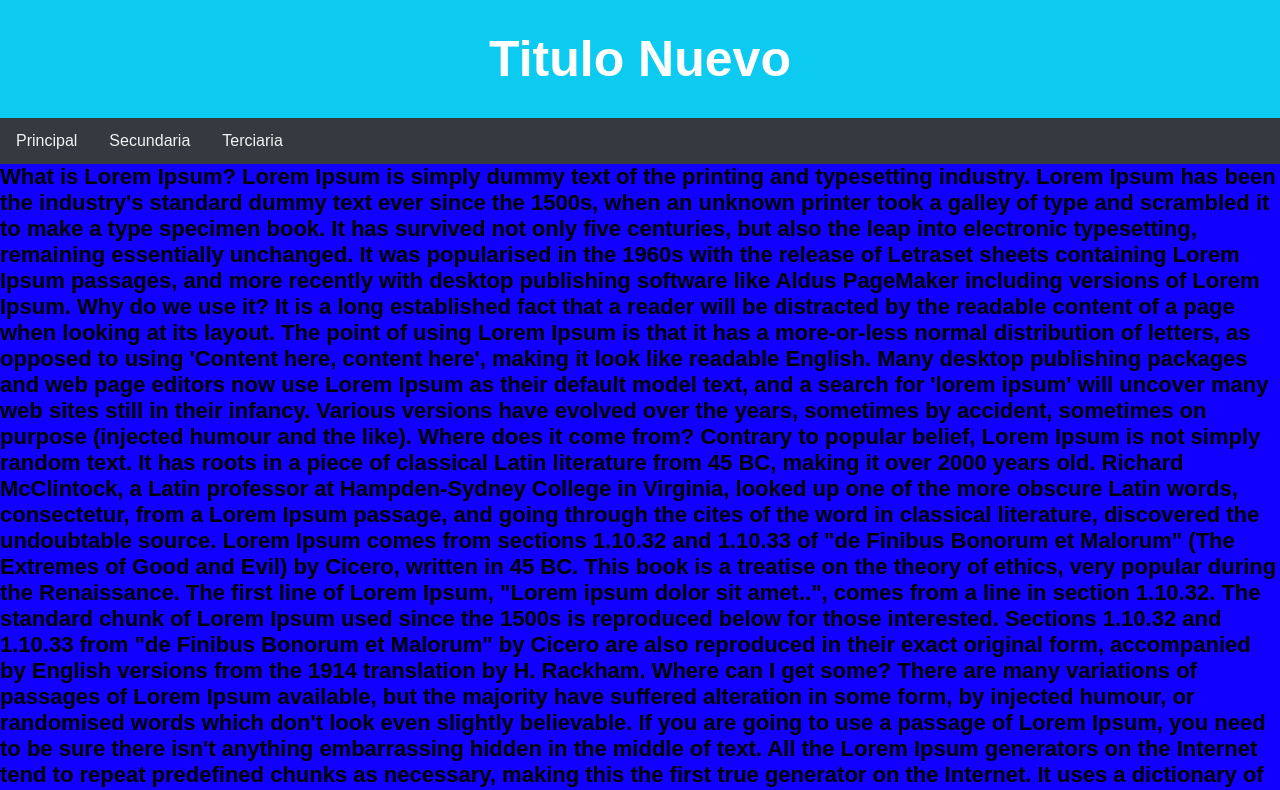
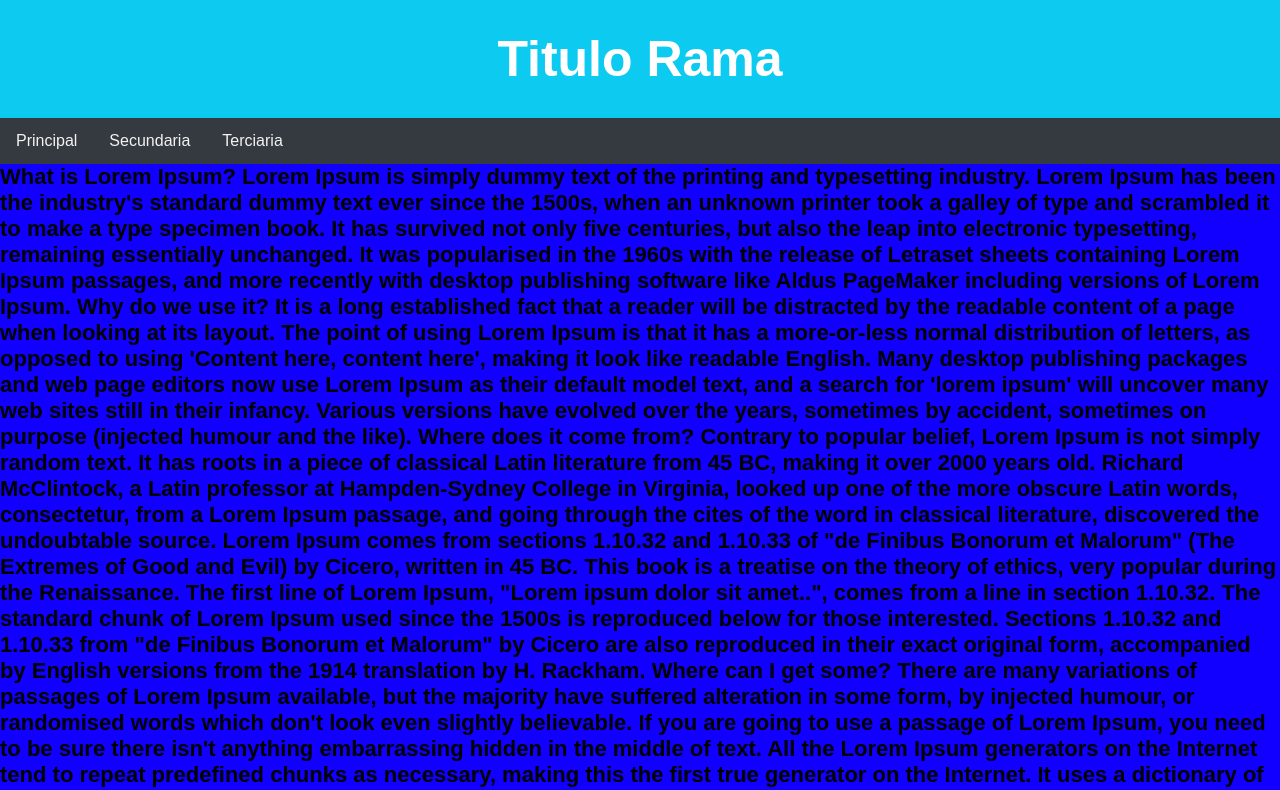
Before and after one commit to oscarvillena/tarea, a plain HTML site: page principal/secundaria.html in a window 1280 px wide. Shown: the top 790 px of the page. Drawn offline with Linux system fonts and the light colour scheme.

Commit message:
Modificacion Rama

```diff
--- a/principal/secundaria.html
+++ b/principal/secundaria.html
@@ -9,7 +9,7 @@
 </head>
 <body>
   <div class="header">
-    <h1>Titulo Nuevo</h1>
+    <h1>Titulo Rama</h1>
   </div>
   <div class="topnav">
     <a href="index.html">Principal</a>
```
